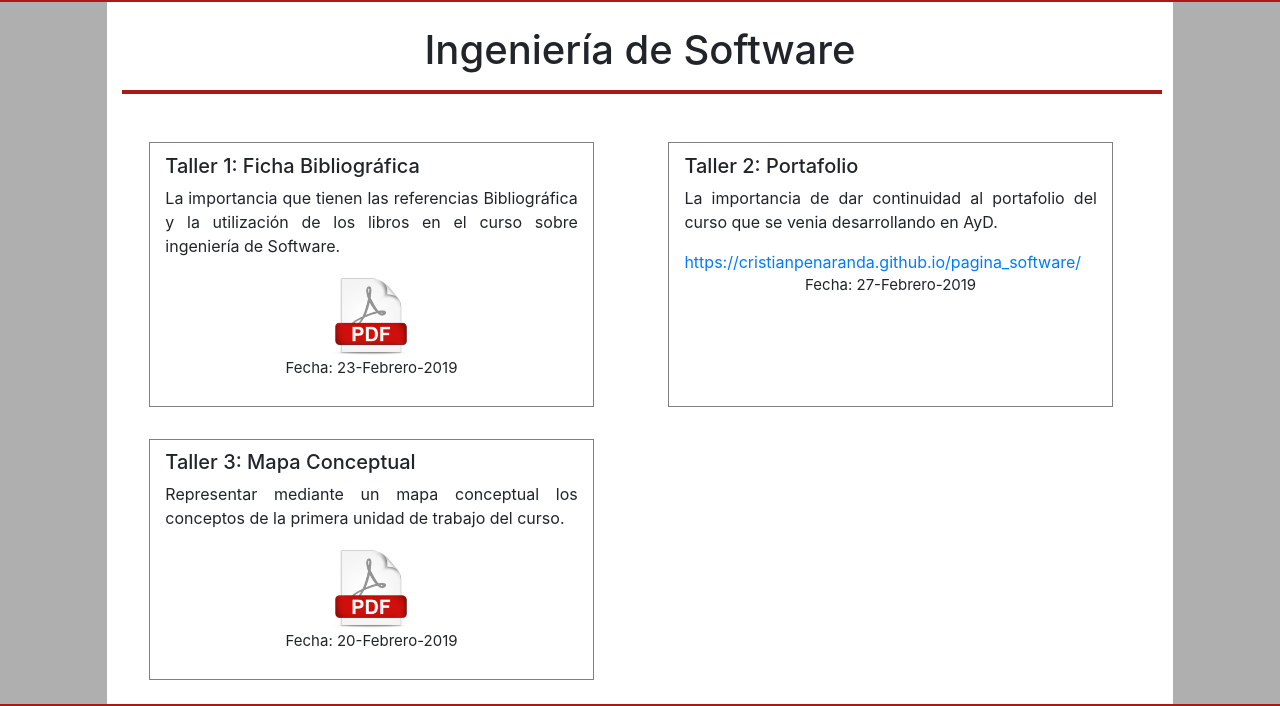
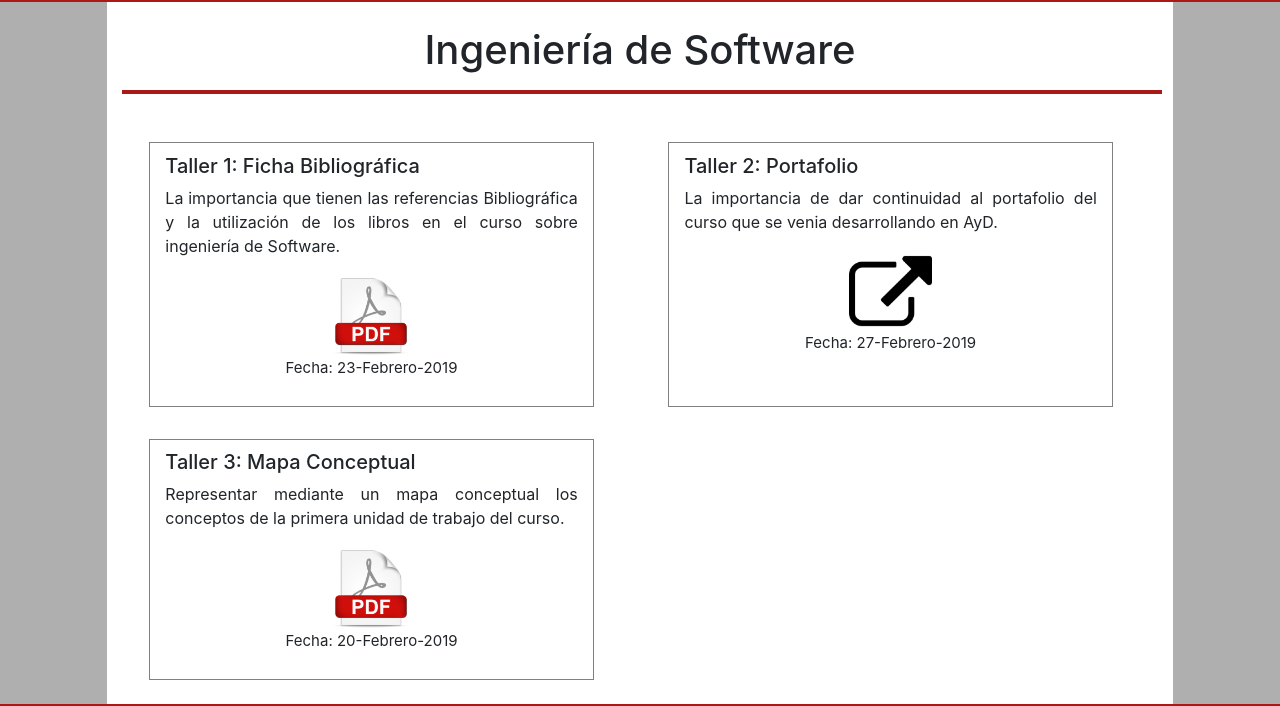
Before and after one commit to cristianpenaranda/pagina_software, a plain HTML site: page software.html in a window 1280 px wide. Shown: the part 56-762 px from the top of the page. Drawn offline with nearby package versions, Linux system fonts and the light colour scheme; a script that the page names is missing.

Commit message:
Add files via upload

```diff
--- a/software.html
+++ b/software.html
@@ -48,7 +48,7 @@
                 <h5>Taller 2: Portafolio</h5>
                 <p>La importancia de dar continuidad al portafolio del curso que se venia
                     desarrollando en AyD.</p>
-                <a href="https://cristianpenaranda.github.io/pagina_software/" target="_blank">https://cristianpenaranda.github.io/pagina_software/</a>
+                <a href="https://cristianpenaranda.github.io/pagina_software/" target="_blank"><img src="img/enlace.png" title="Ir..."></a>
                 <p style="text-align: center;font-size: 15px;">Fecha: 27-Febrero-2019</p>
             </div>
         </div>
```
Also changed, not shown: img/enlace.png (added).
